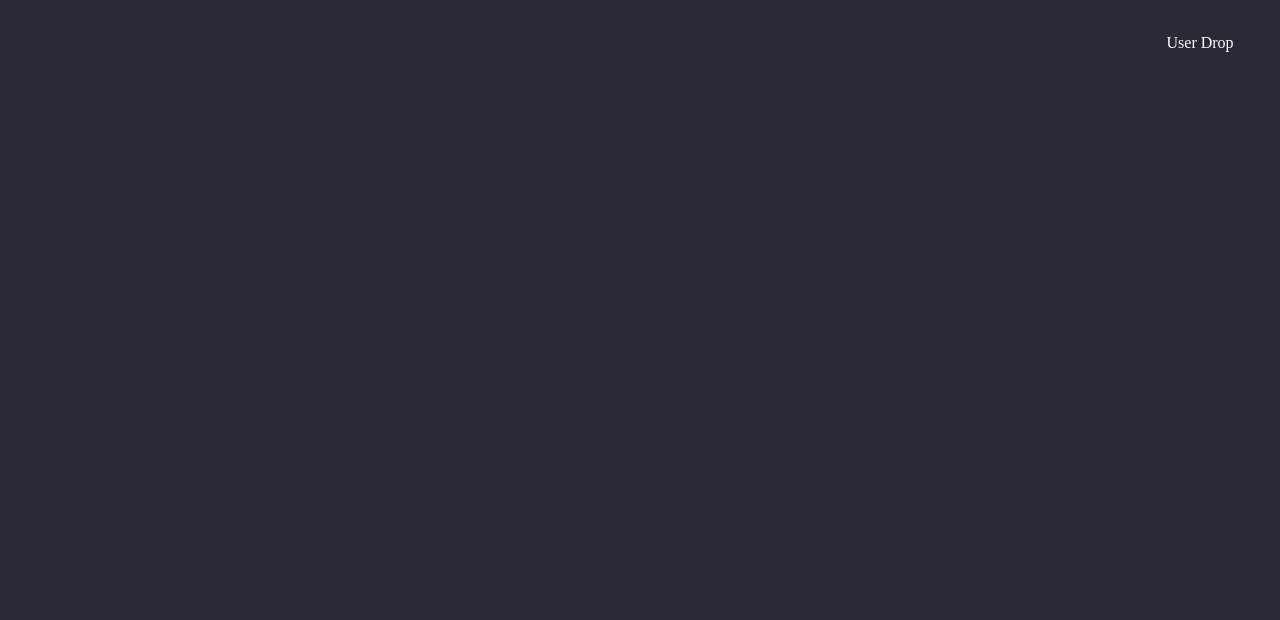
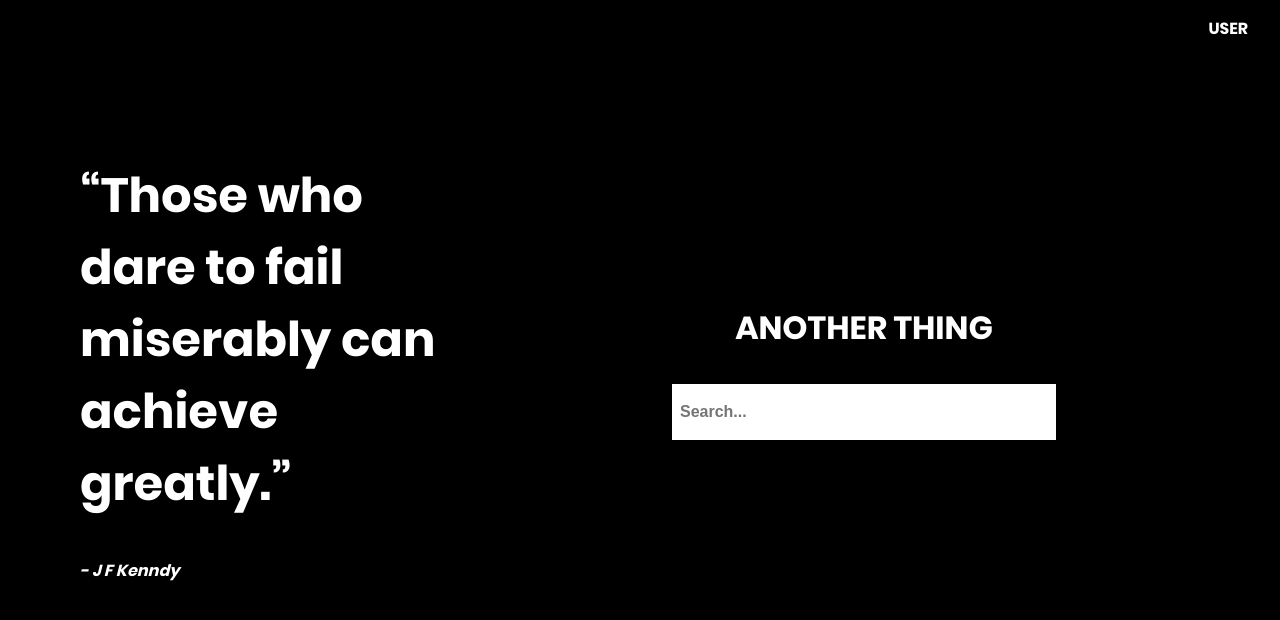
Before and after one commit to moonstoper/elsa, a plain HTML site: page index.html in a window 1280 px wide. Drawn offline with Linux system fonts and the light colour scheme.

Commit message:
added search,quotes

```diff
--- a/css/style.css
+++ b/css/style.css
@@ -1,33 +1,144 @@
 body{
-	background:#282A36;
+    background-color: black;
+    color: white;
+    margin: 0px 0px 0px 0px;
+
+}
+::selection{
+    background-color:yellow;
+}
+@font-face{
+    font-family: Poppins;
+    src:url(../fonts/Poppins-Bold.ttf);
+}
+.container{
+    overflow: visible;
+    text-transform: uppercase;
+    font-family: Poppins;
+    font-weight: 500;
+    z-index: -2;
+    display: block;
+    float:right;
+    margin:0px;
+    position:0px 0px;
+
+
+
+
+}
+
+.nav_item{
+    color:white;
+    float:right;
+    padding:1rem 2rem 1rem;
+    cursor: pointer;
+    height: 10vh;
+    width: 10vh;
+    text-align: right;
+    border-bottom-left-radius: 100%;
+    background: black;
+    transition: 1s;
+}
+.list{
+    display:none;
+    margin-left:-2rem;
+    position: relative;
+    text-align: right;
+    padding: .3rem;
+
+}
+.nav_item:hover {
+   background: white;
+   color: black;
+   height: 30vh;
+   width: 30vh;
+}
+.nav_item:hover .list{
+    display:block;
+
+
+
+}
+@keyframes anim{
+    to{
+        color: white;
+
 
     }
-
-.nav{
-	float: right;
-	color: white;
-	margin-right: 3vw;
-	margin-top: 2vw;
-	}
-
-.dropdown-content{
-		display: none;
-		position: absolute;
-		background-color: rgb(70, 72, 82);
-		border-radius: 2rem;
-		min-width:20vw
-		margin-right: 2vw;
+    from{
+       color: aquamarine;
 
 
-	}
-
-.nav:hover .dropdown-content{
-	display: grid;
+    }
 }
 
-.grid{
-	grid:2/2;
+
+.list .a{
+
+     grid-row: row 2px;
 }
-.ul{
-	list-style: none;
+.section-quotes{
+    padding-top: 20vh;
+    margin: auto;
+    max-width: 30vw;
+    text-align: left;
+    overflow-wrap: break-word;
+    font-family:Poppins;
+    font-size:3rem;
+
 }
+.author{
+    font-size: medium;
+    overflow: visible;
+    font-style: italic;
+    margin-top: 10%;
+
+}
+
+.search{
+    align-items: center;
+    margin: auto;
+    margin-left: 10vw;
+    padding-top: 20vh ;
+    text-align: center;
+}
+.search .header{
+    text-align: center;
+    font-family: Poppins;
+    padding-bottom: 2rem;
+    text-transform: uppercase;
+    font-size: 2rem;
+}
+.container2{
+    display: flex;
+    flex-direction: row;
+}
+input{
+    width:30vw;
+    height: 7vh;
+    font-weight: 600;
+    border: 6px solid white;
+    border-spacing: 1rem;
+    font-size: medium;
+
+}
+
+button{
+    margin: auto;
+    height: 7vh;
+    margin-left:-20%;
+    margin-top: -2%;
+    width: 5vw;
+    align-items: center;
+    background-color: transparent;
+    border: none;
+    font-size: medium;
+    font-weight: 600;
+    text-emphasis: none;
+    cursor: pointer;
+    color: #555;
+}
+
+input:active{
+    border-style: none;
+}
--- a/index.html
+++ b/index.html
@@ -6,13 +6,24 @@
 <link rel="stylesheet" href="css/style.css"/>
 </head>
 <body>
-<div class="nav">User Drop
-<div class="dropdown-content">
-<div class="ul grid">
-<li>///////</li>
-<li>////////</li>
-<li>///////</li>
-<li>//////<li>
+<div class="container">
+
+    <nav class="nav_item">User
+        <div class="list">
+            <a>Hi</a>
+            <a>hello</a>
+        </div>
+    </nav>
+
+</div>
+<div class="container2">
+<div class="section-quotes">
+    “Those who dare to fail miserably can achieve greatly.”<br>
+    <div class="author">- J F Kenndy</div>
+</div>
+<div class="search">
+    <div class="header"><script src="./js/header.js"></script></div>
+    <input placeholder="Search..." class="form-input" />
 </div>
 </div>
 </body>
--- /dev/null
+++ b/js/header.js
@@ -0,0 +1,8 @@
+var description = new Array ();
+description[0] = "I can change";
+description[1] = "Isn't it cool";
+description[2] = "these are just to show you guys";
+description[3] = "another thing";
+var size = description.length
+var x = Math.floor(size*Math.random())
+document.write(description[x]);
```
Also changed, not shown: fonts/Poppins-Bold.ttf (added).
